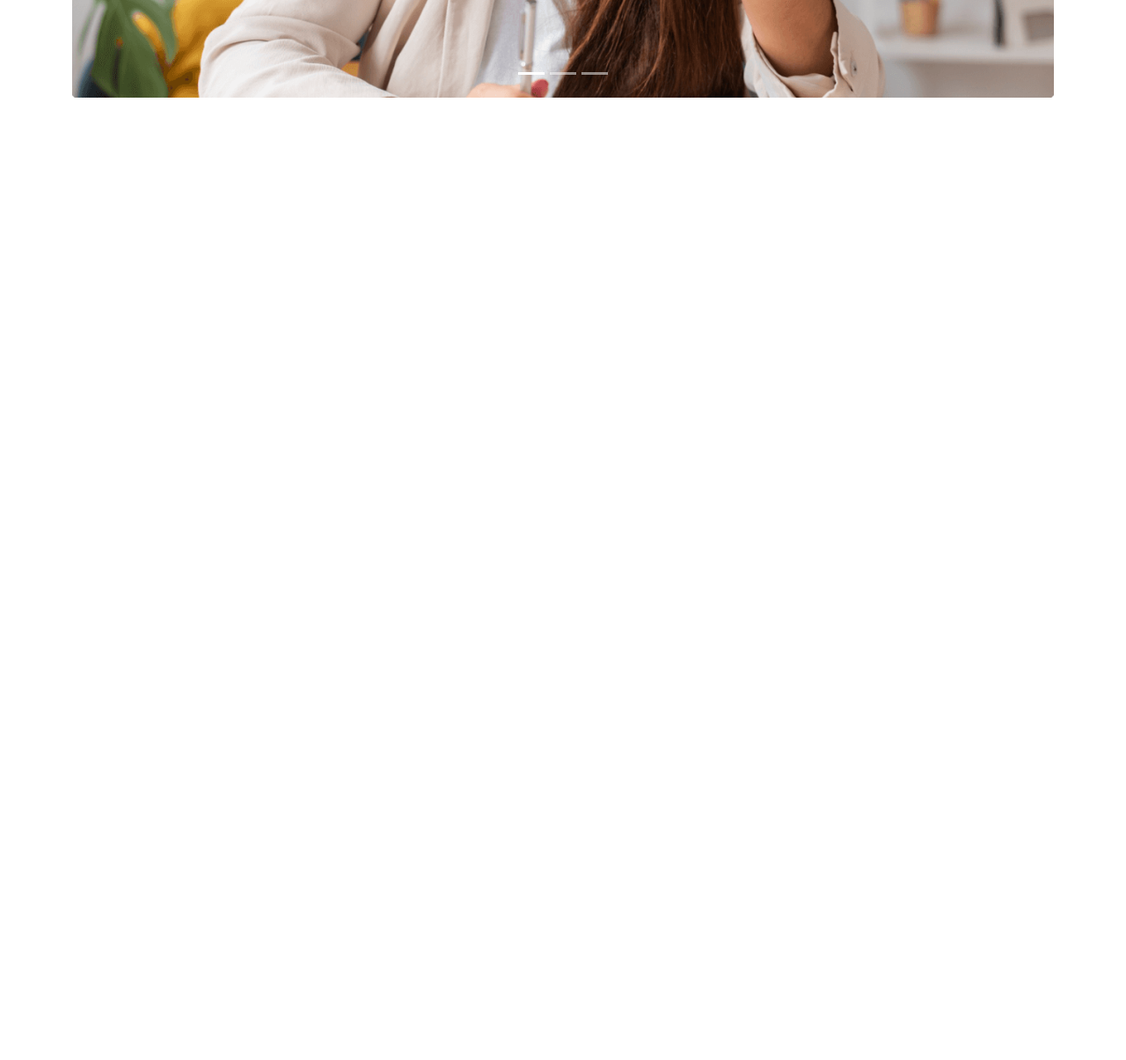
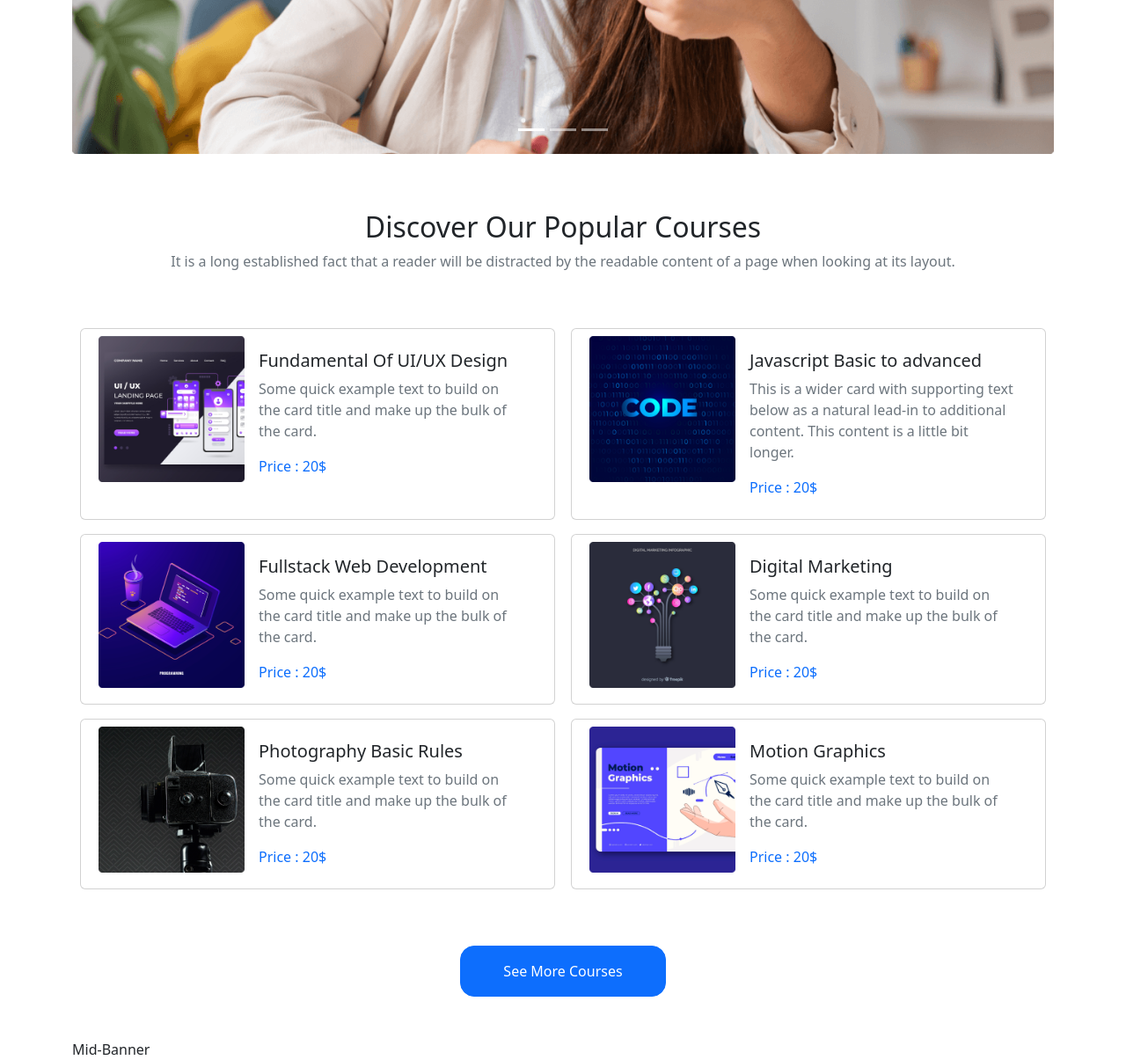
Before and after one commit to ZakariaIqbal/5min-School, a plain HTML site: page index.html in a window 1280 px wide. Shown: the part 537-1742 px from the top of the page at 88% size. Before the commit the page ends 800 px from the top, so only its background shows below. Drawn offline with nearby package versions, Linux system fonts and the light colour scheme.

Commit message:
Mid-Banner

```diff
--- a/index.html
+++ b/index.html
@@ -9,13 +9,13 @@
     <!-- CSS Link -->
     <link rel="stylesheet" href="./style.css">
   </head>
-  <body>
-  <header class="container">
+  <body class="container">
+  <header >
 
     <!-- Navbar  -->
 
     <nav class="navbar navbar-expand-lg bg-light">
-        <div class="container-fluid ">
+        <div class="container-fluid p-3 m-2 ">
           <a class="navbar-brand" href="#">5Min School</a>
           <button class="navbar-toggler" type="button" data-bs-toggle="collapse" data-bs-target="#navbarSupportedContent" aria-controls="navbarSupportedContent" aria-expanded="false" aria-label="Toggle navigation">
             <span class="navbar-toggler-icon"></span>
@@ -53,7 +53,7 @@
       </nav>
 
       <!-- Slider-->
-      <div id="carouselExampleCaptions" class="carousel slide" data-bs-ride="false">
+      <div id="carouselExampleCaptions" class="carousel slide my-3" data-bs-ride="false">
         <div class="carousel-indicators">
           <button type="button" data-bs-target="#carouselExampleCaptions" data-bs-slide-to="0" class="active" aria-current="true" aria-label="Slide 1"></button>
           <button type="button" data-bs-target="#carouselExampleCaptions" data-bs-slide-to="1" aria-label="Slide 2"></button>
@@ -71,18 +71,11 @@
           </div>
           <div class="carousel-item">
             <img src="/images/cover/cover-2.jpg" class="d-block w-100" alt="...">
-            <div class="carousel-caption d-none d-md-block">
-              <h5>Second slide label</h5>
-              <p>Some representative placeholder content for the second slide.</p>
-            </div>
+
           </div>
           <div class="carousel-item">
             <img src="/images/cover/cover-3.jpg" class="d-block w-100" alt="...">
-            <div class="carousel-caption d-none d-md-block">
-              <h5>Third slide label</h5>
-              <p>Some representative placeholder content for the third slide.</p>
-            </div>
-          </div>
+
         </div>
         <button class="carousel-control-prev" type="button" data-bs-target="#carouselExampleCaptions" data-bs-slide="prev">
           <span class="carousel-control-prev-icon" aria-hidden="true"></span>
@@ -93,8 +86,128 @@
           <span class="visually-hidden">Next</span>
         </button>
       </div>
+  </header>
+  <main>
 
-  </header>
+    <!-- Courses -->
+
+    <section>
+        <div class="text-center p-5">
+            <h2 >Discover Our Popular Courses</h2>
+                <p class="text-muted">
+                    It is a long established fact that a reader will be distracted by the readable  content of a page when looking at its layout.
+                </p>
+        </div>
+  <div class="container">
+    <div class="row justify-content-around">
+           <!-- Single Card -->
+      <div class="card mb-3" style="max-width: 540px;">
+        <div class="row g-0 p-2">
+          <div class="col-md-4 col-sm-12">
+            <img src="./images/course/course-1.png" class="img-fluid " alt="...">
+          </div>
+          <div class="col-md-8 col-sm-12">
+            <div class="card-body">
+              <h5 class="card-title">Fundamental Of UI/UX Design</h5>
+              <p class="card-text text-muted">Some quick example text to build on the card title
+                and make up the bulk of the card.</p>
+              <p class="card-text  text-primary">Price : 20$</p>
+            </div>
+          </div>
+        </div>
+    </div>
+           <!-- Single Card -->
+      <div class="card mb-3" style="max-width: 540px;">
+        <div class="row g-0 p-2">
+          <div class="col-md-4 col-sm-12">
+            <img src="./images/course/course-2.png" class="img-fluid " alt="...">
+          </div>
+          <div class="col-md-8 col-sm-12">
+            <div class="card-body">
+              <h5 class="card-title">Javascript Basic to advanced</h5>
+              <p class="card-text text-muted">This is a wider card with supporting text below as a natural lead-in to additional content. This content is a little bit longer.</p>
+              <p class="card-text text-primary">Price : 20$ </p>
+            </div>
+          </div>
+        </div>
+    </div>
+           <!-- Single Card -->
+      <div class="card mb-3" style="max-width: 540px;">
+        <div class="row g-0 p-2">
+          <div class="col-md-4 col-sm-12">
+            <img src="./images/course/course-3.png" class="img-fluid " alt="...">
+          </div>
+          <div class="col-md-8 col-sm-12">
+            <div class="card-body">
+              <h5 class="card-title">Fullstack Web Development</h5>
+              <p class="card-text text-muted">Some quick example text to build on the card title
+                and make up the bulk of the card.</p>
+              <p class="card-text text-primary">Price : 20$ </p>
+            </div>
+          </div>
+        </div>
+    </div>
+           <!-- Single Card -->
+      <div class="card mb-3" style="max-width: 540px;">
+        <div class="row g-0 p-2">
+          <div class="col-md-4 col-sm-12">
+            <img src="./images/course/course-4.png" class="img-fluid " alt="...">
+          </div>
+          <div class="col-md-8 col-sm-12">
+            <div class="card-body">
+              <h5 class="card-title">Digital Marketing</h5>
+              <p class="card-text text-muted">Some quick example text to build on the card title
+                and make up the bulk of the card.</p>
+              <p class="card-text text-primary">Price : 20$</p>
+            </div>
+          </div>
+        </div>
+    </div>
+           <!-- Single Card -->
+      <div class="card mb-3" style="max-width: 540px;">
+        <div class="row g-0 p-2">
+          <div class="col-md-4 col-sm-12">
+            <img src="./images/course/course-5.png" class="img-fluid " alt="...">
+          </div>
+          <div class="col-md-8 col-sm-12">
+            <div class="card-body">
+              <h5 class="card-title">Photography Basic Rules</h5>
+              <p class="card-text text-muted">Some quick example text to build on the card title
+                and make up the bulk of the card. </p>
+              <p class="card-text text-primary">Price : 20$</p>
+            </div>
+          </div>
+        </div>
+    </div>
+           <!-- Single Card -->
+      <div class="card mb-3" style="max-width: 540px;">
+        <div class="row g-0 p-2">
+          <div class="col-md-4 col-sm-12">
+            <img src="./images/course/course-6.png" class="img-fluid " alt="...">
+          </div>
+          <div class="col-md-8 col-sm-12">
+            <div class="card-body">
+              <h5 class="card-title">Motion Graphics</h5>
+              <p class="card-text text-muted">Some quick example text to build on the card title
+                and make up the bulk of the card.</p>
+              <p class="card-text text-primary">Price : 20$</p>
+            </div>
+          </div>
+        </div>
+    </div>
+    </div>
+  </div>
+        <div class="d-flex justify-content-center m-5">
+          <button class="btn btn-primary px-5 py-3 rounded-4"> See More Courses </button>
+        </div>
+    </section>
+    Mid-Banner
+    <section>
+
+    </section>
+
+
+  </main>
 
 
 
```
